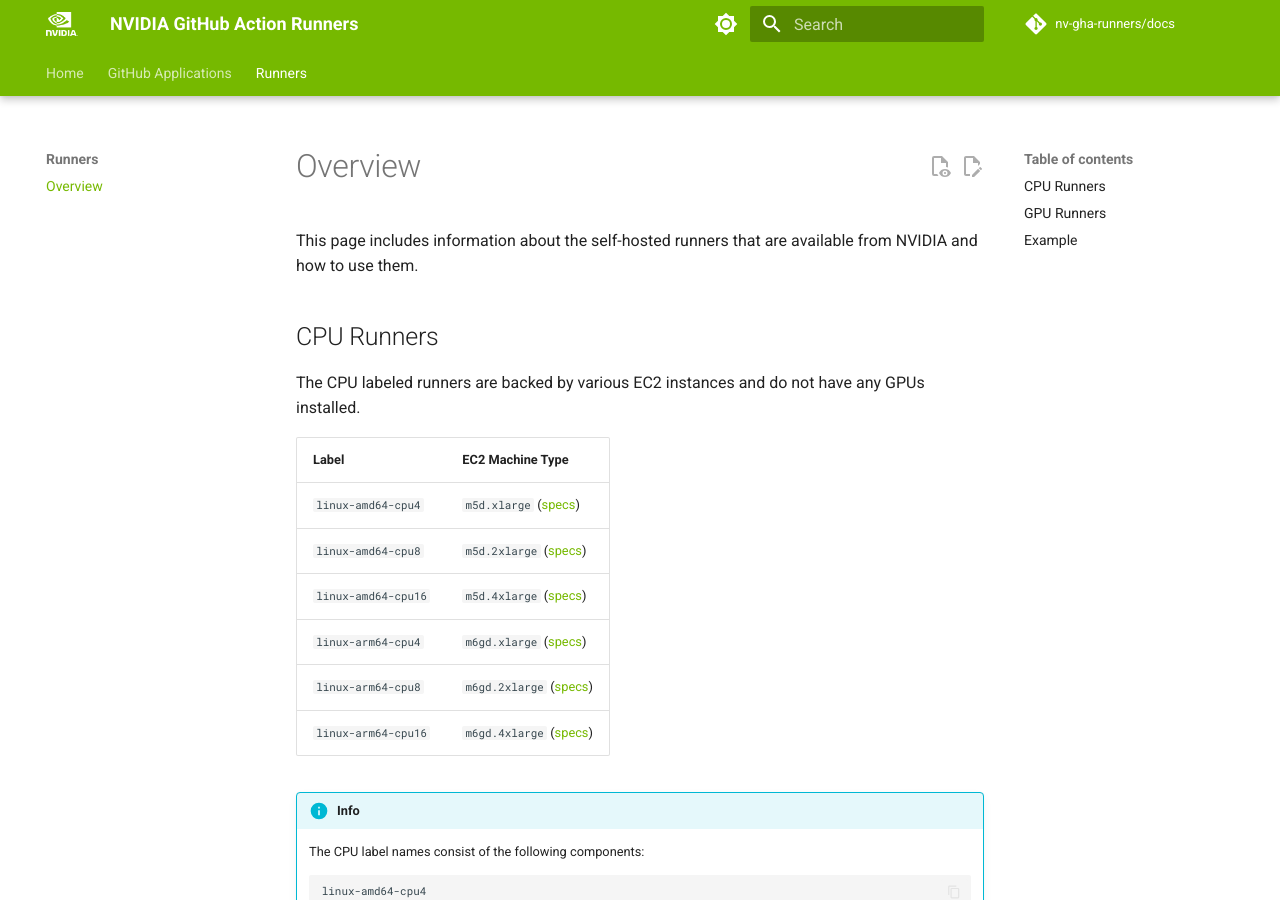
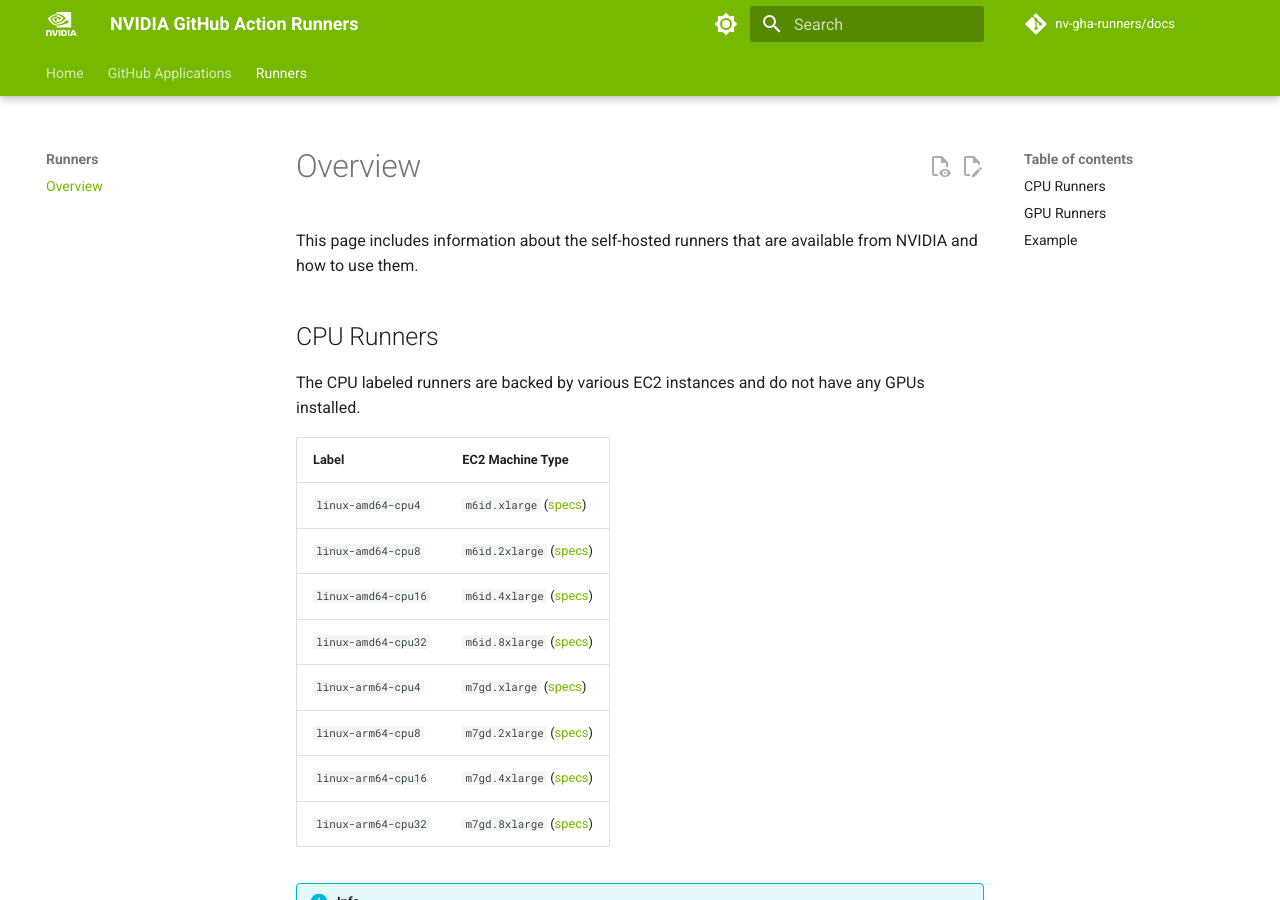
Before and after one commit to nv-gha-runners/docs, an MkDocs documentation site: the page built from docs/runners/index.md, in a window 1280 px wide and 900 px high. Built offline with MkDocs 1.6.1 and Material for MkDocs 9.7.7, drawn with Linux system fonts in a browser that asks for light colours; comment, search, counter and statistics services are not loaded.

Commit message:
Update instance types (#2)
This PR updates the instance types for our runners.

```diff
--- a/docs/runners/index.md
+++ b/docs/runners/index.md
@@ -6,17 +6,19 @@ This page includes information about the self-hosted runners that are available
 
 The CPU labeled runners are backed by various EC2 instances and do not have any GPUs installed.
 
-| Label               | EC2 Machine Type             |
-| ------------------- | ---------------------------- |
-| `linux-amd64-cpu4`  | `m5d.xlarge` ([specs][m5])   |
-| `linux-amd64-cpu8`  | `m5d.2xlarge` ([specs][m5])  |
-| `linux-amd64-cpu16` | `m5d.4xlarge` ([specs][m5])  |
-| `linux-arm64-cpu4`  | `m6gd.xlarge` ([specs][m6])  |
-| `linux-arm64-cpu8`  | `m6gd.2xlarge` ([specs][m6]) |
-| `linux-arm64-cpu16` | `m6gd.4xlarge` ([specs][m6]) |
+| Label               | EC2 Machine Type              |
+| ------------------- | ----------------------------- |
+| `linux-amd64-cpu4`  | `m6id.xlarge` ([specs][m6i])  |
+| `linux-amd64-cpu8`  | `m6id.2xlarge` ([specs][m6i]) |
+| `linux-amd64-cpu16` | `m6id.4xlarge` ([specs][m6i]) |
+| `linux-amd64-cpu32` | `m6id.8xlarge` ([specs][m6i]) |
+| `linux-arm64-cpu4`  | `m7gd.xlarge` ([specs][m7g])  |
+| `linux-arm64-cpu8`  | `m7gd.2xlarge` ([specs][m7g]) |
+| `linux-arm64-cpu16` | `m7gd.4xlarge` ([specs][m7g]) |
+| `linux-arm64-cpu32` | `m7gd.8xlarge` ([specs][m7g]) |
 
-[m5]: https://aws.amazon.com/ec2/instance-types/m5/#Product_details
-[m6]: https://aws.amazon.com/ec2/instance-types/m6g/#Product_Details
+[m6i]: https://aws.amazon.com/ec2/instance-types/m6i/#Product_details
+[m7g]: https://aws.amazon.com/ec2/instance-types/m7g/#Product_Details
 
 <!-- prettier-ignore-start -->
 !!! info
```
